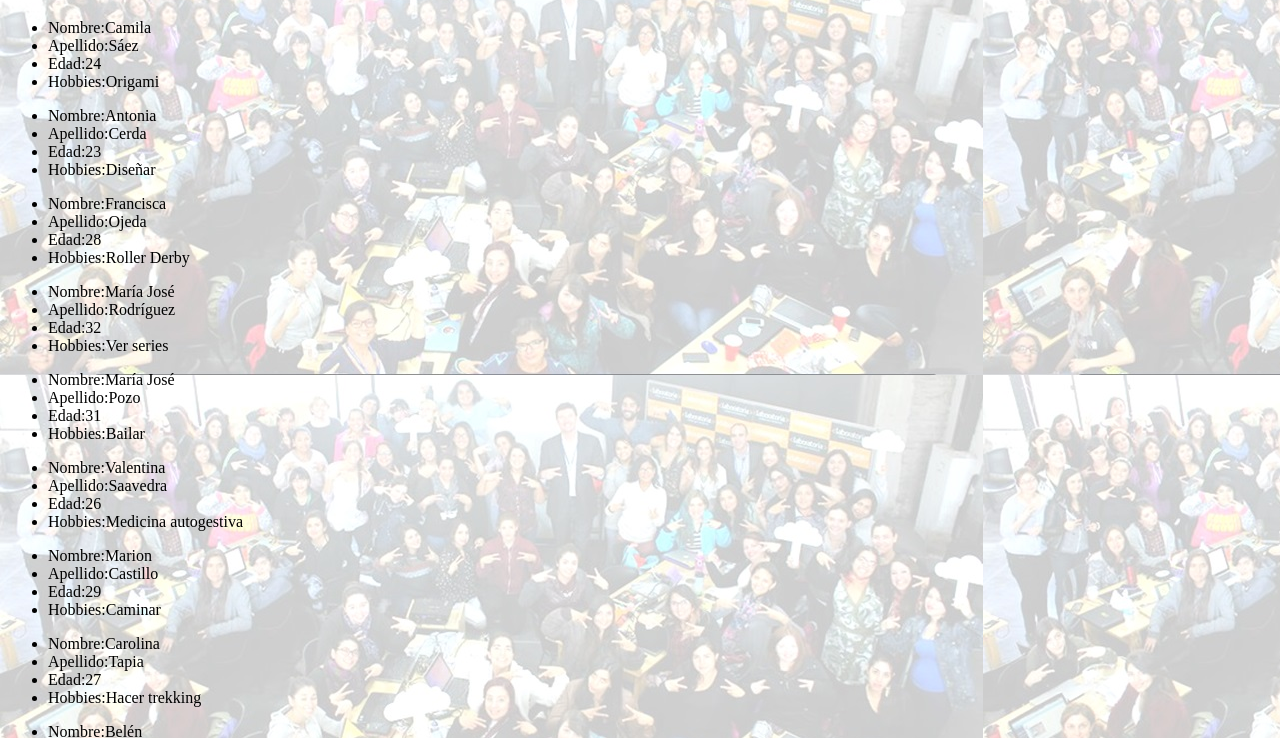
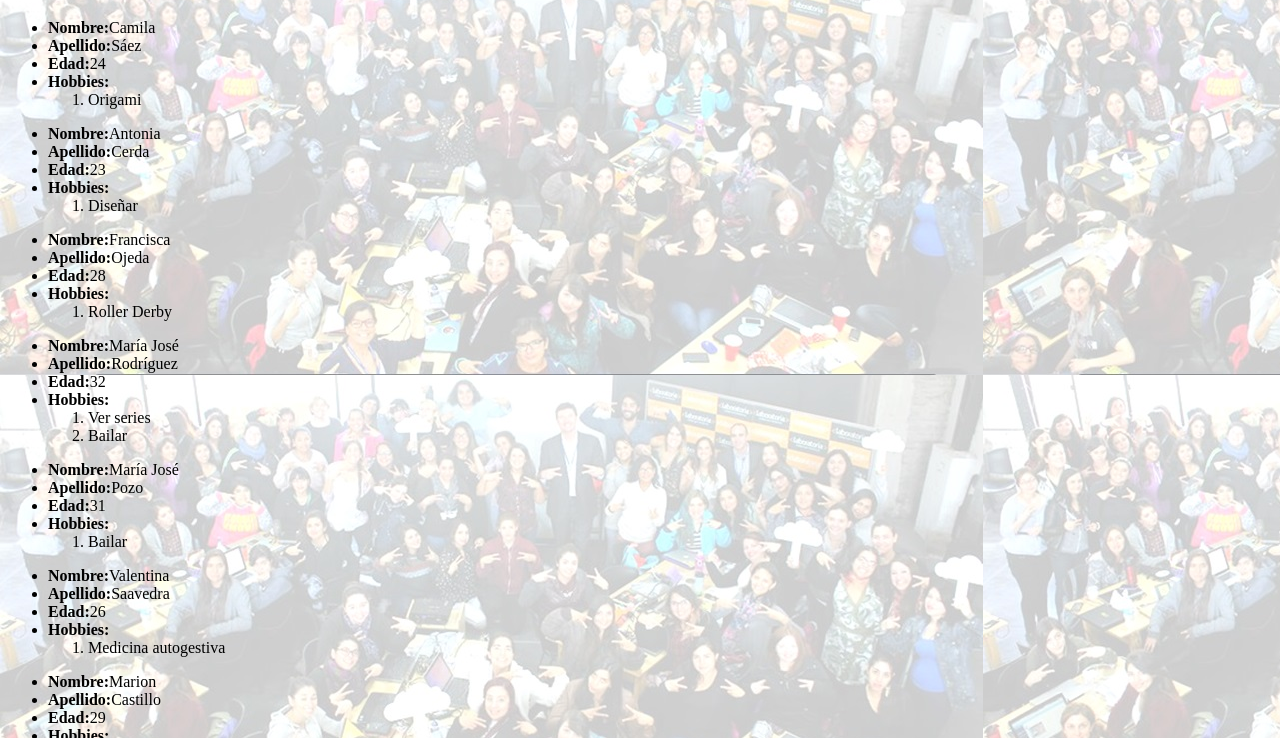
Before and after one commit to cstapiarubio/mi-squad, a plain HTML site: page index.html in a window 1280 px wide. Shown: the part 61-799 px from the top of the page. Drawn offline with Linux system fonts and the light colour scheme.

Commit message:
trabajo final con diseño

```diff
--- a/assets/js/main.js
+++ b/assets/js/main.js
@@ -15,12 +15,12 @@ var marion=new MiembroSquad("Marion", "Castillo",29,"Caminar");
 var caro=new MiembroSquad("Carolina", "Tapia",27,"Hacer trekking");
 var bel=new MiembroSquad("Belén", "Recabal",18,"Andar en bici");
 
-
-// Muestra el primer nombre de persona1
-alert ('persona1 es ' + persona1.primerNombre); // muestra "persona1 es Alicia"
-alert ('persona2 es ' + persona2.primerNombre); // muestra "persona2 es Sebastian"
-
-/*function recorrer(){
+/*function mostrar(){
+	var espacioInfo= document.getElementById("espacio");
+	var información = ("Nombre: "+ this.nombre + <br> +" Apellido " + this.apellido + <br> + " Edad: " + this.edad + <br> +" Hobbies: " + this.hobbies);
+	espacioInfo.innerHTML =información;
+}
+function recorrer(){
 	var compañeraCami = document.getElementById("cami").value;
 	var  compañeraAnto= document.getElementById("anto").value;
 	var  compañeraFran= document.getElementById("fran").value;
@@ -29,10 +29,6 @@ alert ('persona2 es ' + persona2.primerNombre); // muestra "persona2 es Sebastia
 	var  compañeraVal= document.getElementById("val").value;
 	var  compañeraMarion= document.getElementById("marion").value;
     var  compañeraCaro= document.getElementById("caro").value;
-	var  compañeraBel= document.getElementById("bel").value;*/
+    var  compañeraBel= document.getElementById("bel").value;*/
 
 	//function recorrerSquad(){
-
-		var espacioPelea= document.getElementById("espacio");
-		var mensaje = (peleador1.nombre + " atacó a " + peleador2.nombre + " y solo le queda " + peleador2.vida + " puntos de vida");
-		espacioPelea.innerHTML =mensaje;
--- a/index.html
+++ b/index.html
@@ -9,74 +9,74 @@
 	<h1>Squad Las Unicornias.join</h1>
 	<div id="cami">
 		<ul>
- <li>Nombre:Camila</li>
- <li>Apellido:Sáez</li>
- <li>Edad:24</li>
- <li>Hobbies:Origami</li>
+			<li><strong>Nombre:</strong>Camila</li>
+			<li><strong>Apellido:</strong>Sáez</li>
+			<li><strong>Edad:</strong>24</li>
+			<li><strong>Hobbies:</strong><ol><li>Origami</li></ol></li>
 		</ul>
 	</div>
 	<div id="anto">
 		<ul>
- <li>Nombre:Antonia</li>
- <li>Apellido:Cerda</li>
- <li>Edad:23</li>
- <li>Hobbies:Diseñar</li>
+			<li><strong>Nombre:</strong>Antonia</li>
+			<li><strong>Apellido:</strong>Cerda</li>
+			<li><strong>Edad:</strong>23</li>
+			<li><strong>Hobbies:</strong><ol><li>Diseñar</li></ol></li>
 		</ul>
 	</div>
 	<div id="fran">
 		<ul>
- <li>Nombre:Francisca</li>
- <li>Apellido:Ojeda</li>
- <li>Edad:28</li>
- <li>Hobbies:Roller Derby</li>
+			<li><strong>Nombre:</strong>Francisca</li>
+			<li><strong>Apellido:</strong>Ojeda</li>
+			<li><strong>Edad:</strong>28</li>
+			<li><strong>Hobbies:</strong><ol><li>Roller Derby</li></ol></li>
 		</ul>
 	</div>
 	<div id="cote">
 		<ul>
- <li>Nombre:María José</li>
- <li>Apellido:Rodríguez</li>
- <li>Edad:32</li>
- <li>Hobbies:Ver series</li>
+			<li><strong>Nombre:</strong>María José</li>
+			<li><strong>Apellido:</strong>Rodríguez</li>
+			<li><strong>Edad:</strong>32</li>
+			<li><strong>Hobbies:</strong><ol><li>Ver series</li><li>Bailar</li></ol></li>
 		</ul>
 	</div>
 	<div id="mariajo">
 		<ul>
- <li>Nombre:María José</li>
- <li>Apellido:Pozo</li>
- <li>Edad:31</li>
- <li>Hobbies:Bailar</li>
+			<li><strong>Nombre:</strong>María José</li>
+			<li><strong>Apellido:</strong>Pozo</li>
+			<li><strong>Edad:</strong>31</li>
+			<li><strong>Hobbies:</strong><ol><li>Bailar</li></ol></li>
 		</ul>
 	</div>
 	<div id="val">
 		<ul>
- <li>Nombre:Valentina</li>
- <li>Apellido:Saavedra</li>
- <li>Edad:26</li>
- <li>Hobbies:Medicina autogestiva</li>
+			<li><strong>Nombre:</strong>Valentina</li>
+			<li><strong>Apellido:</strong>Saavedra</li>
+			<li><strong>Edad:</strong>26</li>
+			<li><strong>Hobbies:</strong><ol><li>Medicina autogestiva</li></ol></li>
 		</ul>
 	</div>
 	<div id="marion">
 		<ul>
- <li>Nombre:Marion</li>
- <li>Apellido:Castillo</li>
- <li>Edad:29</li>
- <li>Hobbies:Caminar</li>
+			<li><strong>Nombre:</strong>Marion</li>
+			<li><strong>Apellido:</strong>Castillo</li>
+			<li><strong>Edad:</strong>29</li>
+			<li><strong>Hobbies:</strong><ol><li>Caminar</li><li>Comunicación audiovisual</li></ol></li>
 		</ul>
 	</div>
 	<div id="caro">
 		<ul>
- <li>Nombre:Carolina</li>
- <li>Apellido:Tapia</li>
- <li>Edad:27</li>
- <li>Hobbies:Hacer trekking</li>
+			<li><strong>Nombre:</strong>Carolina</li>
+			<li><strong>Apellido:</strong>Tapia</li>
+			<li><strong>Edad:</strong>27</li>
+			<li><strong>Hobbies:</strong><ol><li>Hacer trekking</li><li>Tejer</li></ol></li>
 		</ul>
 	</div>
 	<div id="bel">
 		<ul>
- <li>Nombre:Belén</li>
- <li>Apellido:Recabal</li>
- <li>Edad:18</li>
- <li>Hobbies:Andar en bici</li>
+			<li><strong>Nombre:</strong>Belén</li>
+			<li><strong>Apellido:</strong>Recabal</li>
+			<li><strong>Edad:</strong>18</li>
+			<li><strong>Hobbies:</strong><ol><li>Andar en bici</li><li>Ver Netflix</li></ol></li>
 		</ul>
 	</div>
 	<strong><div id="espacio"></div></strong>
```
Lines whose indentation alone changed are shown as unchanged.
